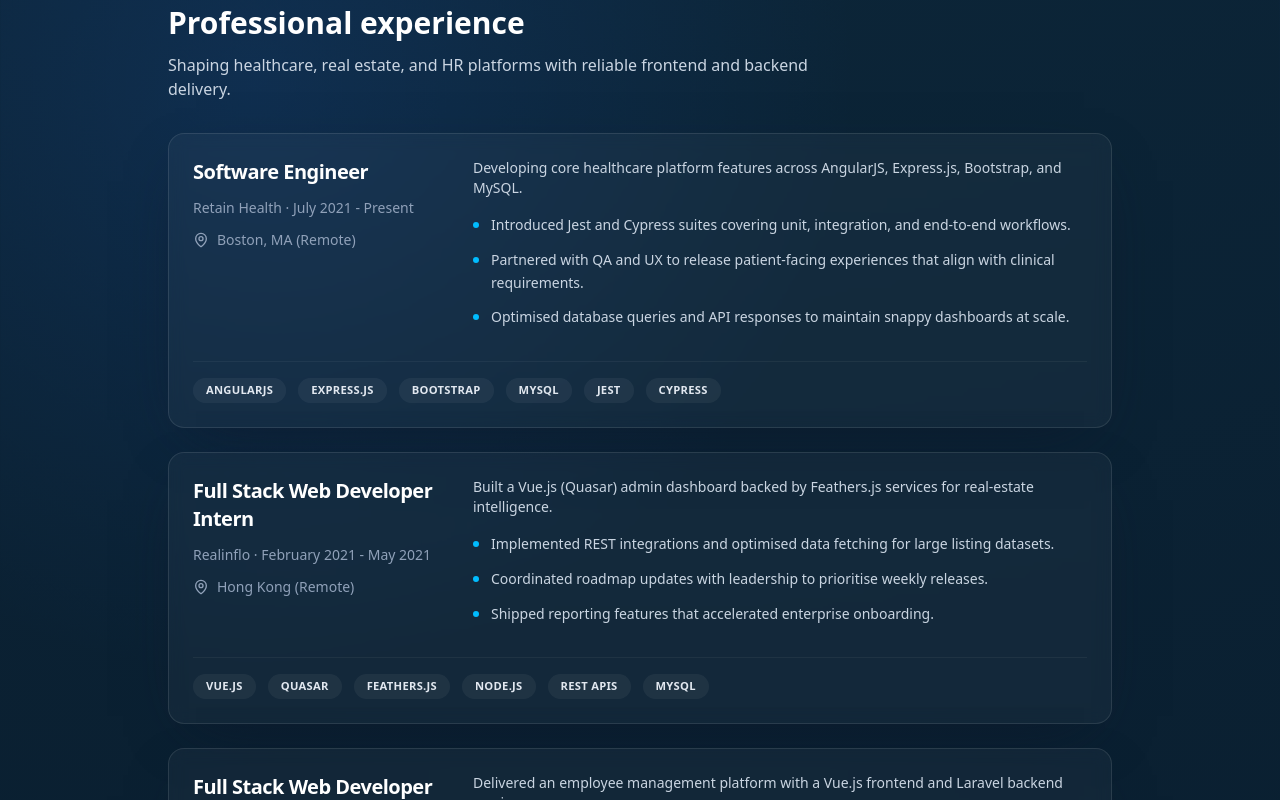
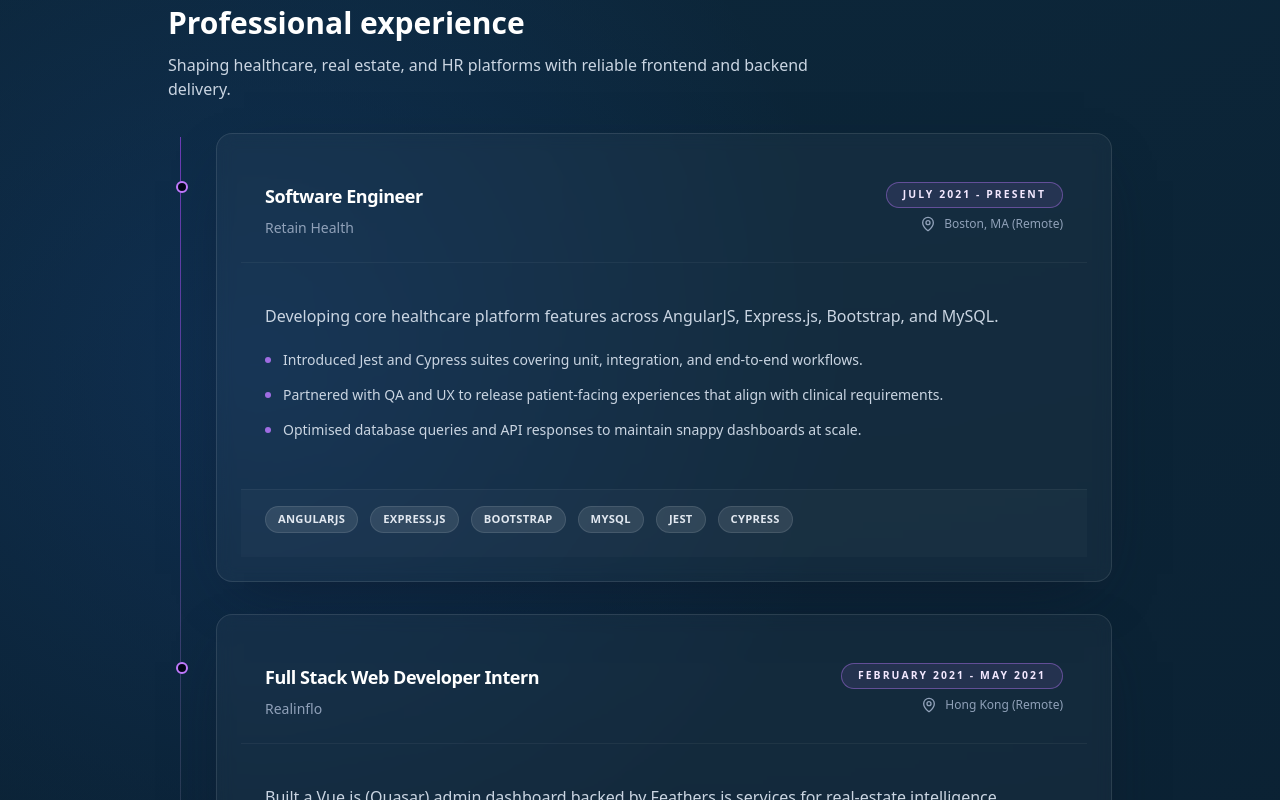
Before and after one commit to alabaganne/portfolio, a Next.js app: page / in a window 1280 px wide. Shown: the part 1300-2100 px from the top of the page. Built offline with nearby package versions, Linux system fonts and the light colour scheme.

Commit message:
Improve education and experience layouts

```diff
--- a/src/components/home/education-section.js
+++ b/src/components/home/education-section.js
@@ -67,30 +67,49 @@ export function EducationSection() {
         title="Education & certifications"
         description="Academic foundations and professional credentials that inform my engineering approach."
       />
-      <div className="grid gap-6 md:grid-cols-2">
+      <div className="relative">
+        <div
+          className="absolute left-3 top-1 hidden h-full w-px bg-gradient-to-b from-sky-500/50 via-white/10 to-transparent md:block"
+          aria-hidden
+        />
+        <ol className="space-y-6">
           {education.map((item) => (
-          <Card key={`${item.school}-${item.degree}-${item.period}`} className="border-white/10 bg-white/[0.035]">
-            <CardHeader className="mb-3 gap-2">
-              <CardTitle className="text-lg text-white">{item.school}</CardTitle>
-              <CardDescription className="text-sm text-slate-400">{item.degree}</CardDescription>
-              <p className="flex items-center gap-2 text-xs uppercase tracking-[0.2em] text-slate-500">
-                <Calendar className="h-4 w-4" aria-hidden />
+            <li key={`${item.school}-${item.degree}-${item.period}`} className="group relative md:pl-12">
+              <span
+                className="absolute left-2 top-9 hidden h-3 w-3 rounded-full border-2 border-sky-400 bg-slate-950 transition group-hover:border-sky-300 group-hover:bg-sky-400/30 md:block"
+                aria-hidden
+              />
+              <Card className="border-white/10 bg-white/[0.035] p-0 shadow-[0_0_0_1px_rgba(148,163,184,0.12)] transition hover:border-sky-400/40 hover:bg-white/[0.05]">
+                <CardHeader className="mb-0 gap-3 p-6 pb-4">
+                  <div className="flex flex-wrap items-start justify-between gap-4">
+                    <CardTitle className="text-lg font-semibold text-white">
+                      {item.school}
+                    </CardTitle>
+                    <span className="flex items-center gap-2 rounded-full border border-sky-400/30 bg-sky-400/10 px-3 py-1 text-[0.65rem] font-semibold uppercase tracking-[0.2em] text-sky-100">
+                      <Calendar className="h-3.5 w-3.5" aria-hidden />
                       {item.period}
-              </p>
+                    </span>
+                  </div>
+                  <CardDescription className="text-sm text-slate-300">
+                    {item.degree}
+                  </CardDescription>
                 </CardHeader>
                 {item.notes && item.notes.length > 0 ? (
-              <CardContent className="gap-3 text-sm text-slate-300">
+                  <CardContent className="gap-3 p-6 pt-0 text-sm text-slate-200">
                     <ul className="space-y-2">
                       {item.notes.map((note) => (
-                    <li key={note} className="leading-relaxed">
-                      {note}
+                        <li key={note} className="flex gap-3 leading-relaxed">
+                          <span className="mt-2 h-1.5 w-1.5 flex-none rounded-full bg-sky-400/80" />
+                          <span>{note}</span>
                         </li>
                       ))}
                     </ul>
                   </CardContent>
                 ) : null}
               </Card>
+            </li>
           ))}
+        </ol>
       </div>
     </section>
   );
--- a/src/components/home/experience-section.js
+++ b/src/components/home/experience-section.js
@@ -63,45 +63,66 @@ export function ExperienceSection() {
         title="Professional experience"
         description="Shaping healthcare, real estate, and HR platforms with reliable frontend and backend delivery."
       />
-      <div className="space-y-6">
+      <div className="relative">
+        <div
+          className="absolute left-3 top-1 hidden h-full w-px bg-gradient-to-b from-purple-500/60 via-white/10 to-transparent md:block"
+          aria-hidden
+        />
+        <ol className="space-y-8">
           {experiences.map((role) => (
-          <Card key={`${role.company}-${role.period}`} className="border-white/10 bg-white/[0.035]">
-            <div className="flex flex-col gap-6 md:flex-row md:items-start md:justify-between">
-              <div className="md:w-64">
-                <CardHeader className="mb-0 gap-3 p-0">
-                  <CardTitle className="text-xl text-white">{role.role}</CardTitle>
-                  <CardDescription className="text-sm text-slate-400">
-                    {role.company} · {role.period}
+            <li key={`${role.company}-${role.period}`} className="group relative md:pl-12">
+              <span
+                className="absolute left-2 top-12 hidden h-3 w-3 rounded-full border-2 border-purple-400 bg-slate-950 transition group-hover:border-purple-300 group-hover:bg-purple-400/30 md:block"
+                aria-hidden
+              />
+              <Card className="border-white/10 bg-white/[0.035] p-0 shadow-[0_0_0_1px_rgba(148,163,184,0.12)] transition hover:border-purple-400/40 hover:bg-white/[0.05]">
+                <CardHeader className="mb-0 gap-4 border-b border-white/5 p-6">
+                  <div className="flex flex-wrap items-start justify-between gap-4">
+                    <div className="space-y-2">
+                      <CardTitle className="text-2xl font-semibold text-white">
+                        {role.role}
+                      </CardTitle>
+                      <CardDescription className="text-sm text-slate-300">
+                        {role.company}
                       </CardDescription>
-                  <p className="flex items-center gap-2 text-sm text-slate-400">
+                    </div>
+                    <div className="flex flex-col items-end gap-2 text-right">
+                      <span className="rounded-full border border-purple-400/40 bg-purple-400/10 px-4 py-1 text-[0.65rem] font-semibold uppercase tracking-[0.2em] text-purple-100">
+                        {role.period}
+                      </span>
+                      <span className="flex items-center gap-2 text-xs font-medium text-slate-400">
                         <MapPin className="h-4 w-4" aria-hidden />
                         {role.location}
-                  </p>
+                      </span>
+                    </div>
+                  </div>
                 </CardHeader>
-              </div>
-              <div className="flex-1">
-                <CardContent className="gap-4 p-0 text-sm text-slate-200">
-                  <p className="text-slate-300">{role.summary}</p>
+                <CardContent className="gap-5 p-6 text-sm text-slate-200">
+                  <p className="text-base leading-relaxed text-slate-300">{role.summary}</p>
                   <ul className="space-y-3">
                     {role.achievements.map((item) => (
                       <li key={item} className="flex gap-3">
-                        <span className="mt-2 h-1.5 w-1.5 flex-none rounded-full bg-sky-400" />
+                        <span className="mt-2 h-1.5 w-1.5 flex-none rounded-full bg-purple-400/80" />
                         <span className="leading-relaxed">{item}</span>
                       </li>
                     ))}
                   </ul>
                 </CardContent>
-              </div>
-            </div>
-            <CardFooter className="mt-8 border-t border-white/5 pt-4">
+                <CardFooter className="mt-0 border-t border-white/5 bg-white/[0.02] p-6 pt-4">
                   {role.tech.map((tech) => (
-                <Badge key={tech} variant="subtle" className="text-xs">
+                    <Badge
+                      key={tech}
+                      variant="subtle"
+                      className="border-white/10 bg-white/10 text-[0.7rem] text-slate-100"
+                    >
                       {tech}
                     </Badge>
                   ))}
                 </CardFooter>
               </Card>
+            </li>
           ))}
+        </ol>
       </div>
     </section>
   );
```
Lines whose indentation alone changed are shown as unchanged.
